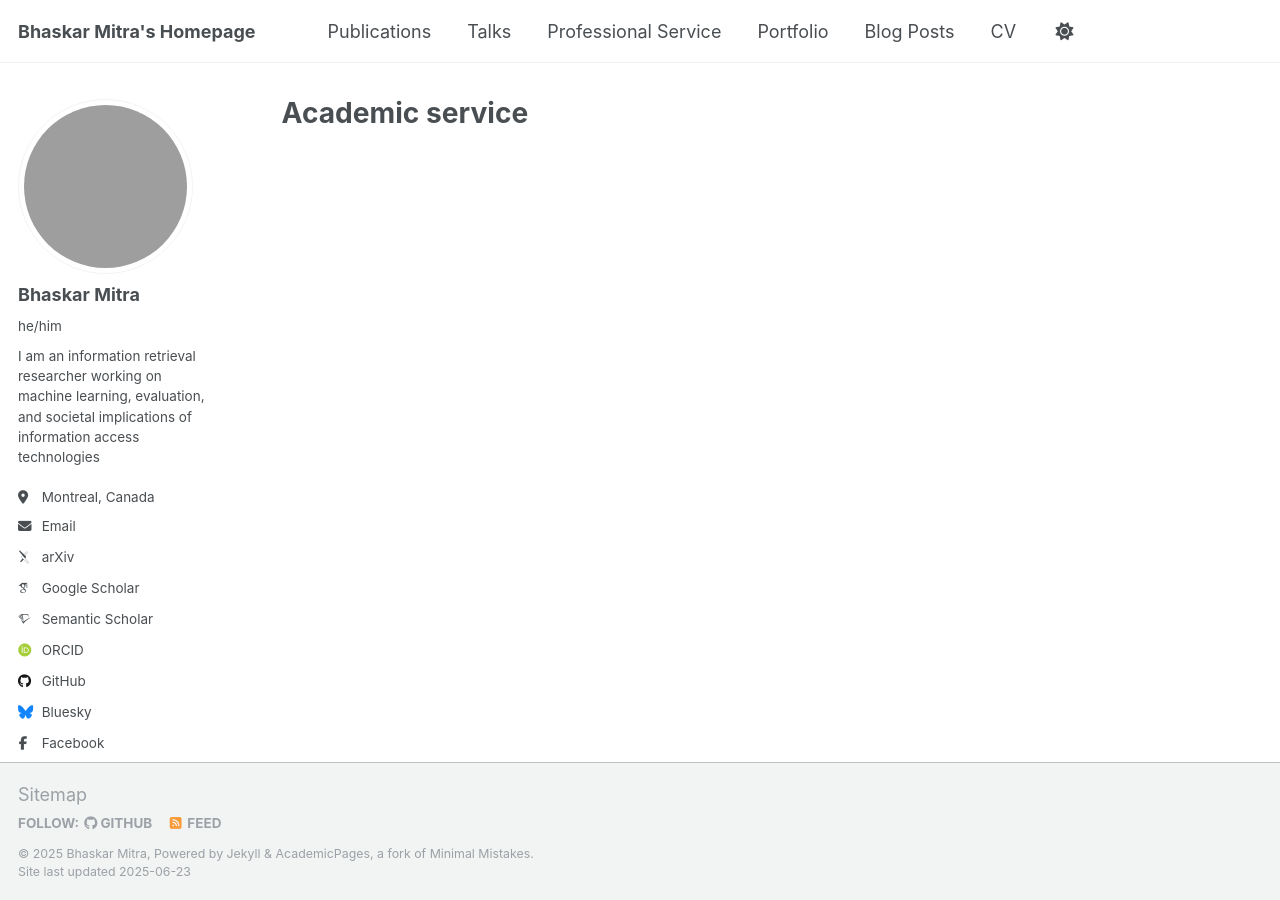
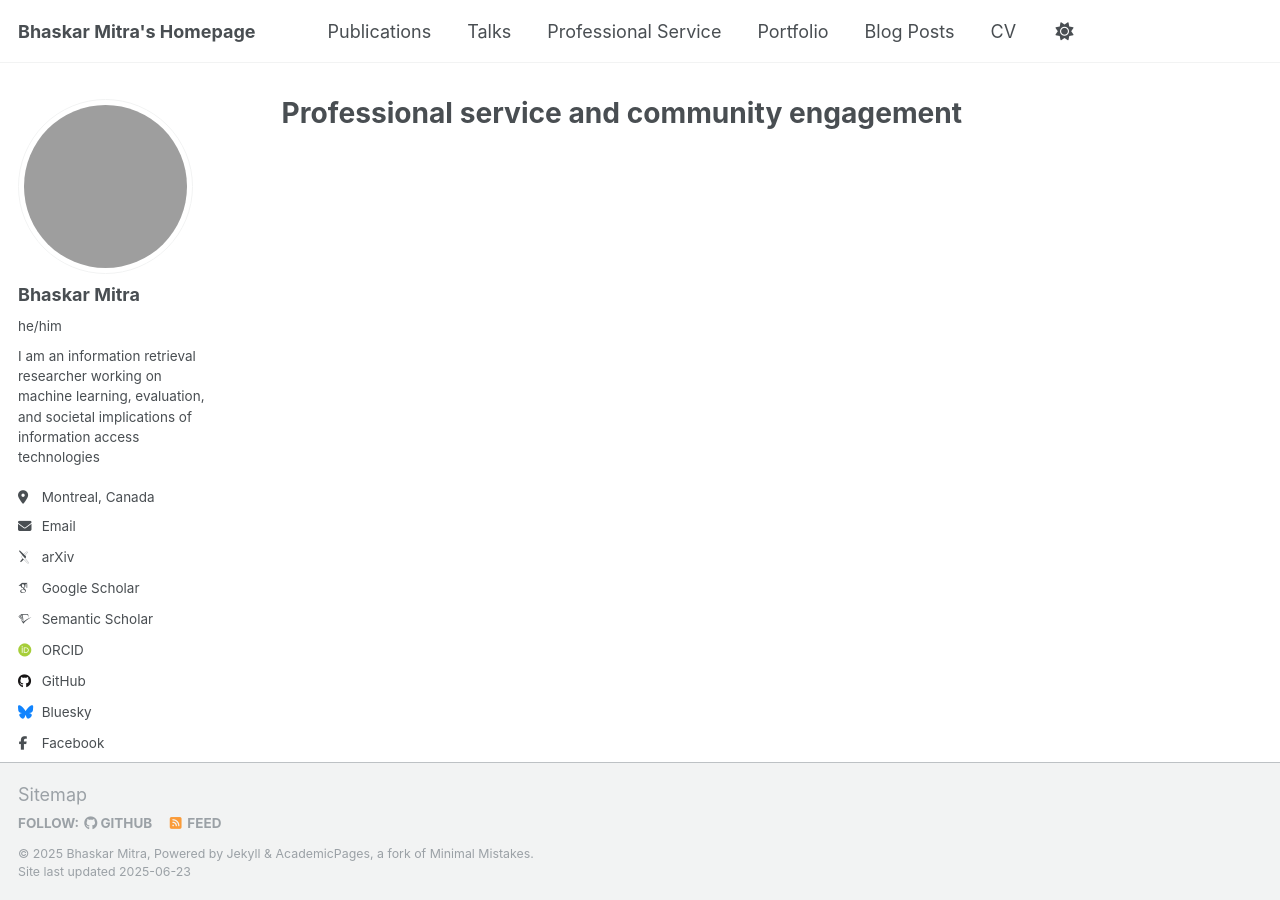
Before and after one commit to bhaskar-mitra/bhaskar-mitra.github.io, a Jekyll site: the page built from _pages/service.md, in a window 1280 px wide. Built offline with Jekyll 4.4.1, drawn with Linux system fonts in a browser that asks for light colours; some web fonts are replaced; grey boxes are pictures that could not be loaded.

Commit message:
Update service.md

```diff
--- a/_pages/service.md
+++ b/_pages/service.md
@@ -1,6 +1,6 @@
 ---
 layout: archive
-title: "Academic service"
+title: "Professional service and community engagement"
 permalink: /service/
 author_profile: true
 ---
```
